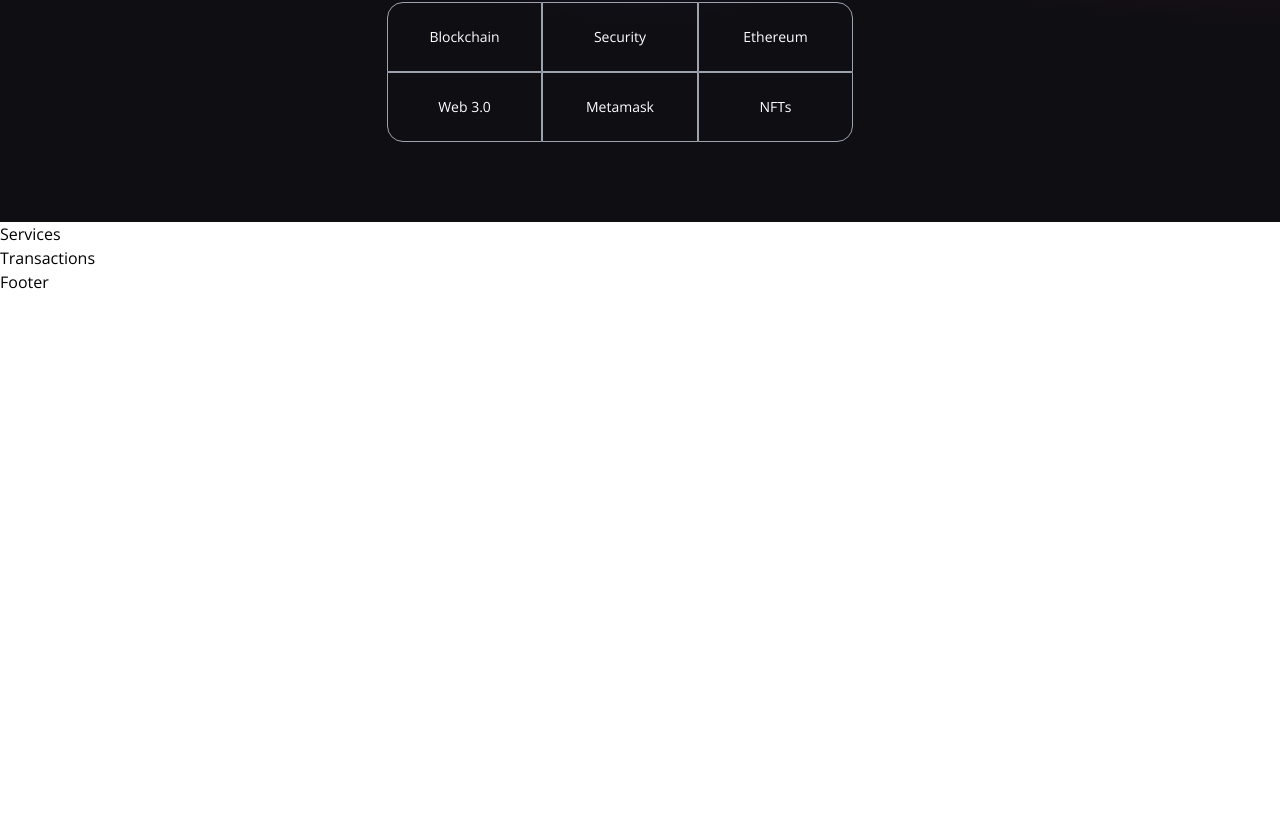
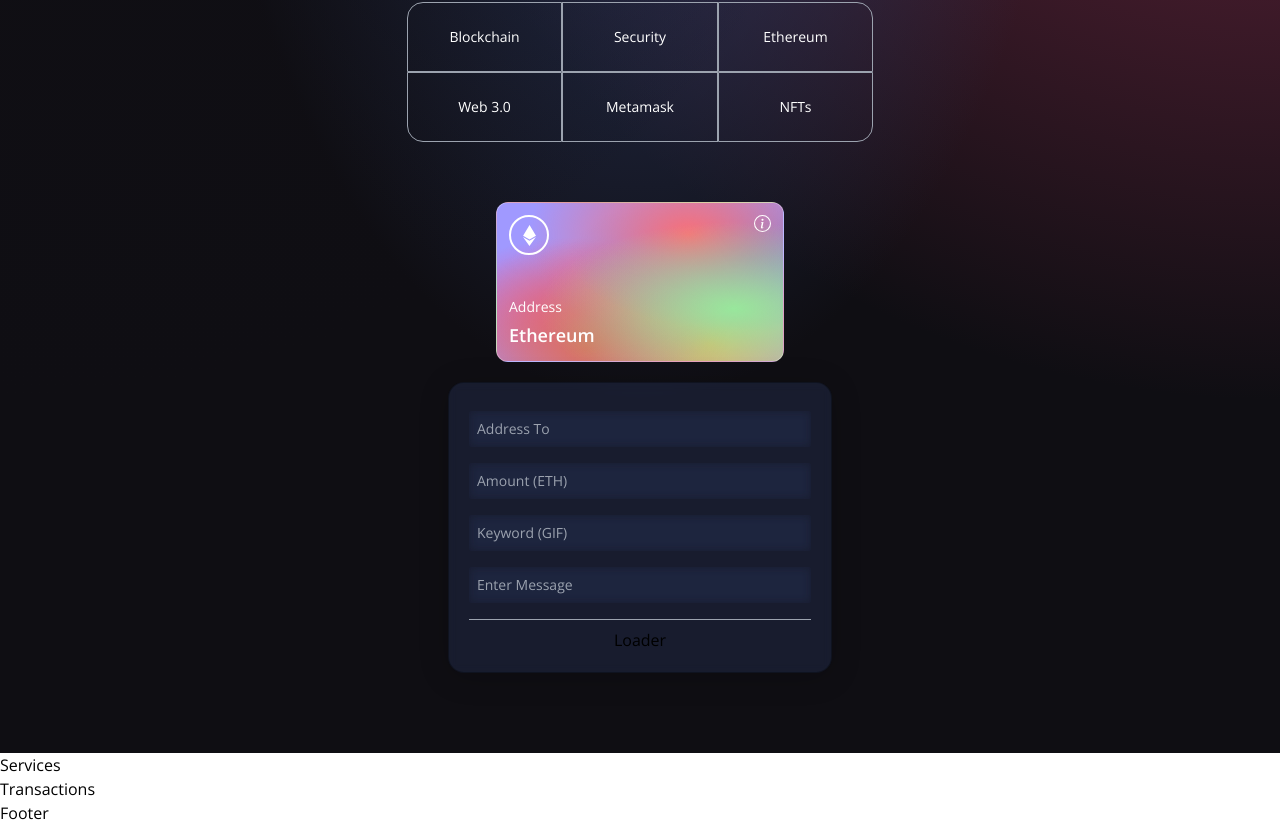
Before and after one commit to KenWhite02/krypt, a React (Vite) app in the folder client/: page / in a window 1280 px wide. Shown: the part 450-1275 px from the top of the page. Before the commit the page ends 800 px from the top, so only its background shows below. Built offline with nearby package versions, Linux system fonts and the light colour scheme.

Commit message:
Added eth card and form

```diff
--- a/client/src/components/Welcome.jsx
+++ b/client/src/components/Welcome.jsx
@@ -7,13 +7,26 @@ import { Loader } from '.';
 const commonStyles =
   'min-h-[70px] sm:px-0 px-2 sm:min-w-[120px] flex justify-center items-center border-[0.5px] border-gray-400 text-sm font-light text-white';
 
+const Input = ({ placeholder, name, type, value, handleChange }) => (
+  <input
+    className="my-2 w-full rounded-sm p-2 outline-none bg-transparent text-white text-sm border-none white-glassmorphism"
+    placeholder={placeholder}
+    type={type}
+    step="0.0001"
+    value={value}
+    onChange={(e) => handleChange(e, name)}
+  />
+);
+
 const Welcome = () => {
   const connectWallet = () => {};
 
+  const handleSubmit = () => {};
+
   return (
     <div className="flex w-full justify-center items-center">
-      <div className="flex md:flex-row flex-col items-start justify-between md:p-20 py-12 px-4">
-        <div className="flex flex-1 justify-start flex-col md:mr-10">
+      <div className="flex mf:flex-row flex-col items-start justify-between md:p-20 py-12 px-4">
+        <div className="flex flex-1 justify-start flex-col mf:mr-10">
           <h1 className="text-3xl sm:text-5xl text-white text-gradient py-1">
             Send Crypto <br /> across the world
           </h1>
@@ -32,15 +45,77 @@ const Welcome = () => {
 
           <div className="grid sm:grid-cols-3 grid-cols-2 w-full mt-10">
             <div className={`rounded-tl-2xl ${commonStyles}`}>Blockchain</div>
-            <div className={`${commonStyles}`}>Security</div>
-            <div className={`rounded-tr-2xl ${commonStyles}`}>Ethereum</div>
-            <div className={`rounded-bl-2xl ${commonStyles}`}>Web 3.0</div>
-            <div className={`${commonStyles}`}>Metamask</div>
+            <div className={`rounded-tr-2xl sm:rounded-none ${commonStyles}`}>
+              Security
+            </div>
+            <div className={`sm:rounded-tr-2xl ${commonStyles}`}>Ethereum</div>
+            <div className={`sm:rounded-bl-2xl ${commonStyles}`}>Web 3.0</div>
+            <div className={`rounded-bl-2xl sm:rounded-none ${commonStyles}`}>
+              Metamask
+            </div>
             <div className={`rounded-br-2xl ${commonStyles}`}>NFTs</div>
           </div>
         </div>
 
-        <div className=""></div>
+        <div className="flex flex-col flex-1 items-center justify-start w-full mf:mt-0 mt-10">
+          <div className="p-3 justify-end items-start flex-col rounded-xl h-40 sm:w-72 w-full my-5 eth-card white-glassmorphism">
+            <div className="flex justify-between flex-col w-full h-full">
+              <div className="flex justify-between items-start">
+                <div className="w-10 h-10 rounded-full border-2 border-white flex justify-center items-center">
+                  <SiEthereum fontSize={21} color="#fff" />
+                </div>
+                <BsInfoCircle fontSize={17} color="#fff" />
+              </div>
+              <div>
+                <p className="text-white font-light text-sm">Address</p>
+                <p className="text-white font-semibold text-lg mt-1">
+                  Ethereum
+                </p>
+              </div>
+            </div>
+          </div>
+
+          <div className="p-5 sm:w-96 w-full flex flex-col justify-start items-center blue-glassmorphism">
+            <Input
+              placeholder="Address To"
+              name="addressTo"
+              type="text"
+              handleChange={() => {}}
+            />
+            <Input
+              placeholder="Amount (ETH)"
+              name="amount"
+              type="number"
+              handleChange={() => {}}
+            />
+            <Input
+              placeholder="Keyword (GIF)"
+              name="keyword"
+              type="text"
+              handleChange={() => {}}
+            />
+            <Input
+              placeholder="Enter Message"
+              name="message"
+              type="text"
+              handleChange={() => {}}
+            />
+
+            <div className="h-[1px] w-full bg-gray-400 my-2" />
+
+            {true ? (
+              <Loader />
+            ) : (
+              <button
+                className="text-white w-full mt-2 border-[1px] p-2 border-[#3d4f7c] rounded-full cursor-pointer"
+                type="button"
+                onClick={handleSubmit}
+              >
+                Send Now
+              </button>
+            )}
+          </div>
+        </div>
       </div>
     </div>
   );
```
